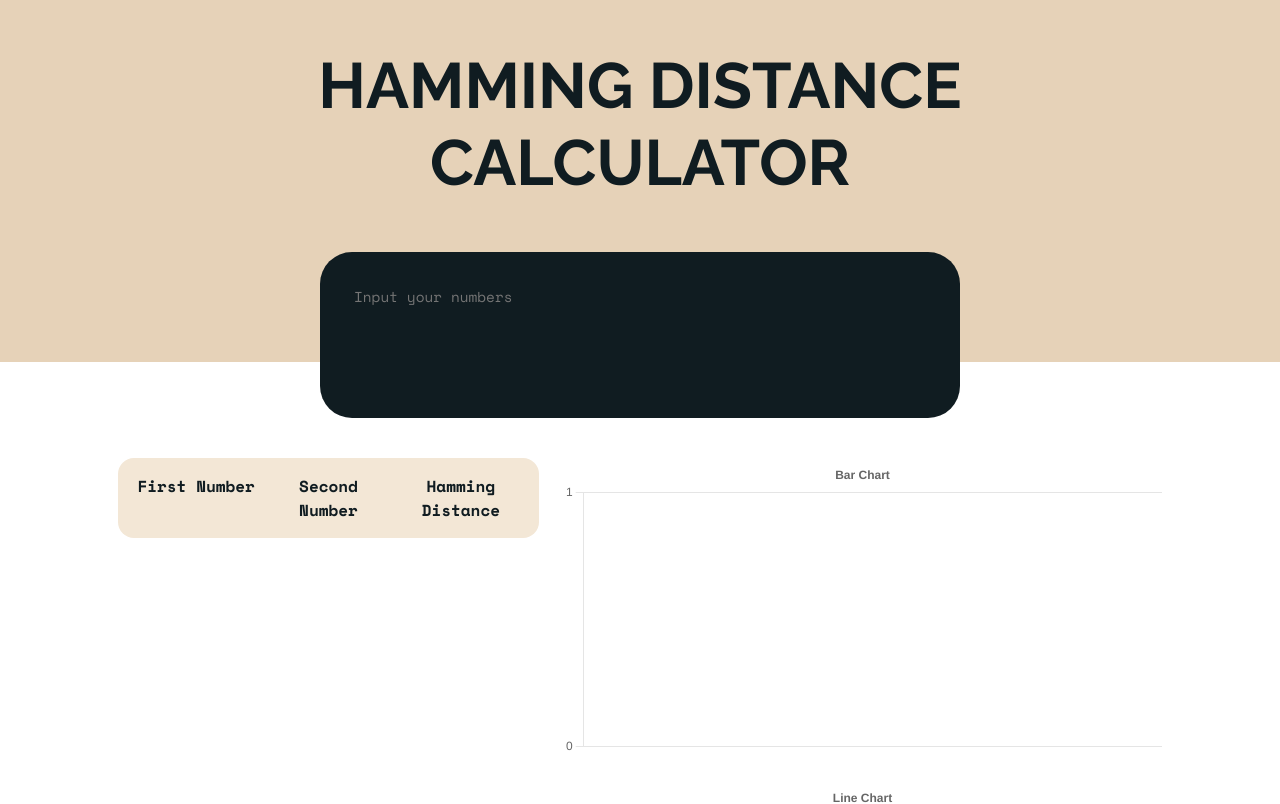
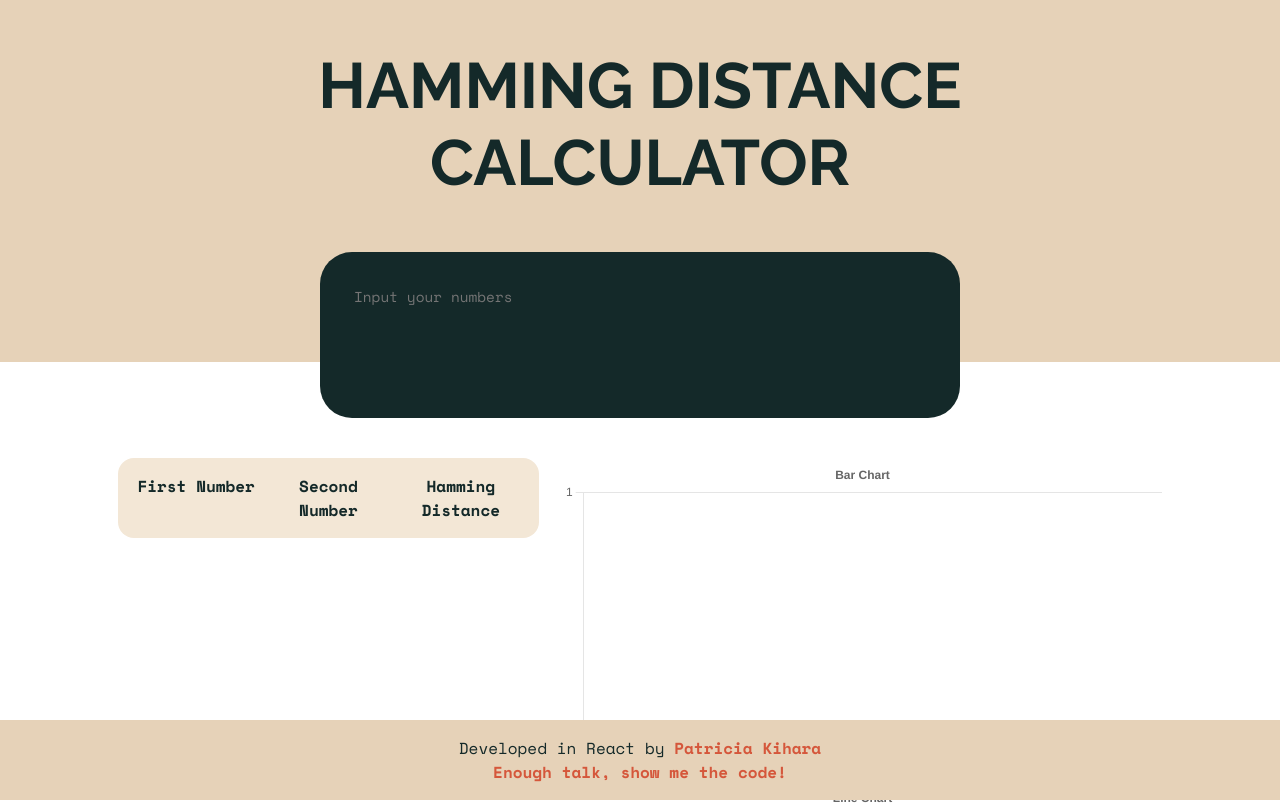
Before and after one commit to pmkihara/react-hamming-distance, a React (Create React App) app: page / in a window 1280 px wide. Shown: the top 804 px of the page. Built offline with nearby package versions, Linux system fonts and the light colour scheme.

Commit message:
Added footer

```diff
--- a/public/index.html
+++ b/public/index.html
@@ -31,5 +31,10 @@
   <body>
     <noscript>You need to enable JavaScript to run this app.</noscript>
     <div id="root"></div>
+    <footer>
+      Developed in React by <a href="https://github.com/pmkihara" target="_blank">Patricia Kihara</a>
+      <br /><a href="https://github.com/pmkihara/react-hamming-distance" target="_blank">Enough talk, show me the code!</a>
+    </footer>
   </body>
+
 </html>
--- a/src/stylesheets/App.scss
+++ b/src/stylesheets/App.scss
@@ -4,4 +4,12 @@
 @import 'config/sizes';
 
 // Components CSS
-@import 'components/index'
+@import 'components/Banner';
+@import 'components/Footer';
+@import 'components/Input';
+@import 'components/NumberList';
+
+.App {
+  min-height: 100vh;
+  margin-bottom: 80px;
+}
--- /dev/null
+++ b/src/stylesheets/components/Footer.scss
@@ -0,0 +1,8 @@
+footer {
+  background-color: $almond;
+  text-align: center;
+  padding: 1rem;
+  position: fixed;
+  width: 100%;
+  bottom: 0;
+}
--- a/src/stylesheets/components/_index.scss
+++ /dev/null
@@ -1,4 +0,0 @@
-// Components' CSS files
-@import 'banner';
-@import 'NumberList';
-@import 'Input';
--- a/src/stylesheets/config/_colors.scss
+++ /dev/null
@@ -1,28 +0,0 @@
-// Color variables
-$almond: #E6D2B8;
-$brick-red: #BA3C25;
-$dark-green: #101C21;
-$light-almond: #F3E7D6;
-$white: #ffffff;
-
-body {
-  color: $dark-green;
-  background-color: $white;
-}
-
-// Firefox
-* {
-  scrollbar-width: auto;
-  scrollbar-color: $light-almond;
-}
-
-// Chrome, Edge, and Safari
-*::-webkit-scrollbar {
-  background: transparent;
-  width: 16px;
-}
-
-*::-webkit-scrollbar-thumb {
-  background-color: $light-almond;
-  border-radius: 10px;
-}
--- /dev/null
+++ b/src/stylesheets/config/colors.scss
@@ -0,0 +1,53 @@
+// Color variables
+$almond: #E6D2B8;
+$brick-red: #D5573B;
+$dark-green: #142929;
+$light-almond: #F3E7D6;
+$white: #ffffff;
+
+body {
+  color: $dark-green;
+  background-color: $white;
+}
+
+// Firefox
+* {
+  scrollbar-width: auto;
+  scrollbar-color: $light-almond;
+}
+
+// Chrome, Edge, and Safari
+*::-webkit-scrollbar {
+  background: transparent;
+  width: 16px;
+}
+
+*::-webkit-scrollbar-thumb {
+  background-color: $light-almond;
+  border-radius: 10px;
+}
+
+a {
+  color: $brick-red;
+  text-decoration: none;
+  font-weight: bolder;
+  position: relative;
+  &::before {
+    content: '';
+    position: absolute;
+    bottom: 0;
+    right: 0;
+    width: 0;
+    height: 5px;
+    background-color: $brick-red;
+    transition: all 0.6s cubic-bezier(0.25, 1, 0.5, 1);
+  }
+  &:hover {
+    color: $brick-red;
+    &::before {
+      left: 0;
+      right: auto;
+      width: 100%;
+    }
+  }
+}
```
Also changed, not shown: src/stylesheets/components/Banner.scss (renamed from src/stylesheets/components/_banner.scss), src/stylesheets/config/fonts.scss (renamed from src/stylesheets/config/_fonts.scss), src/stylesheets/config/sizes.scss (renamed from src/stylesheets/config/_sizes.scss).
